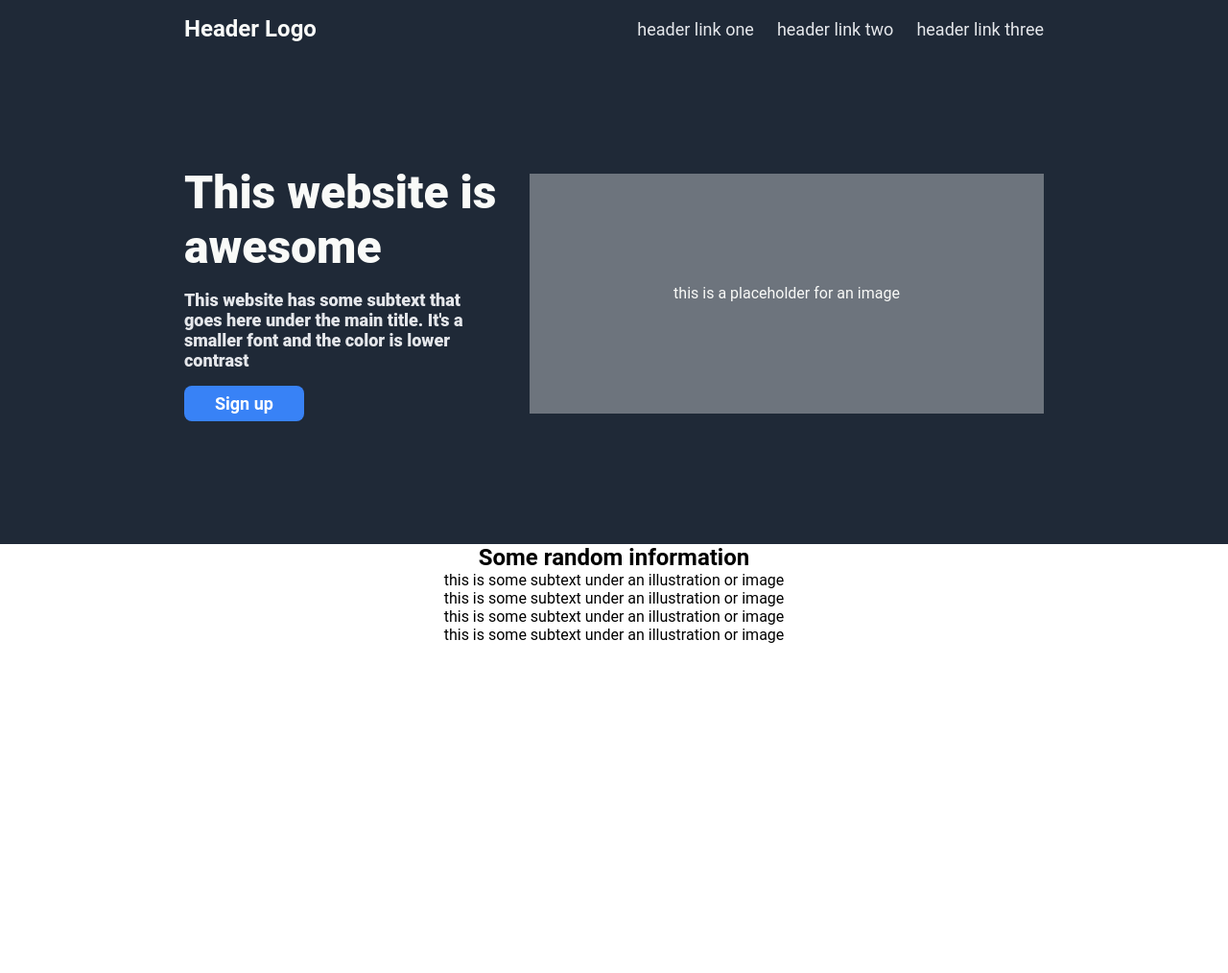
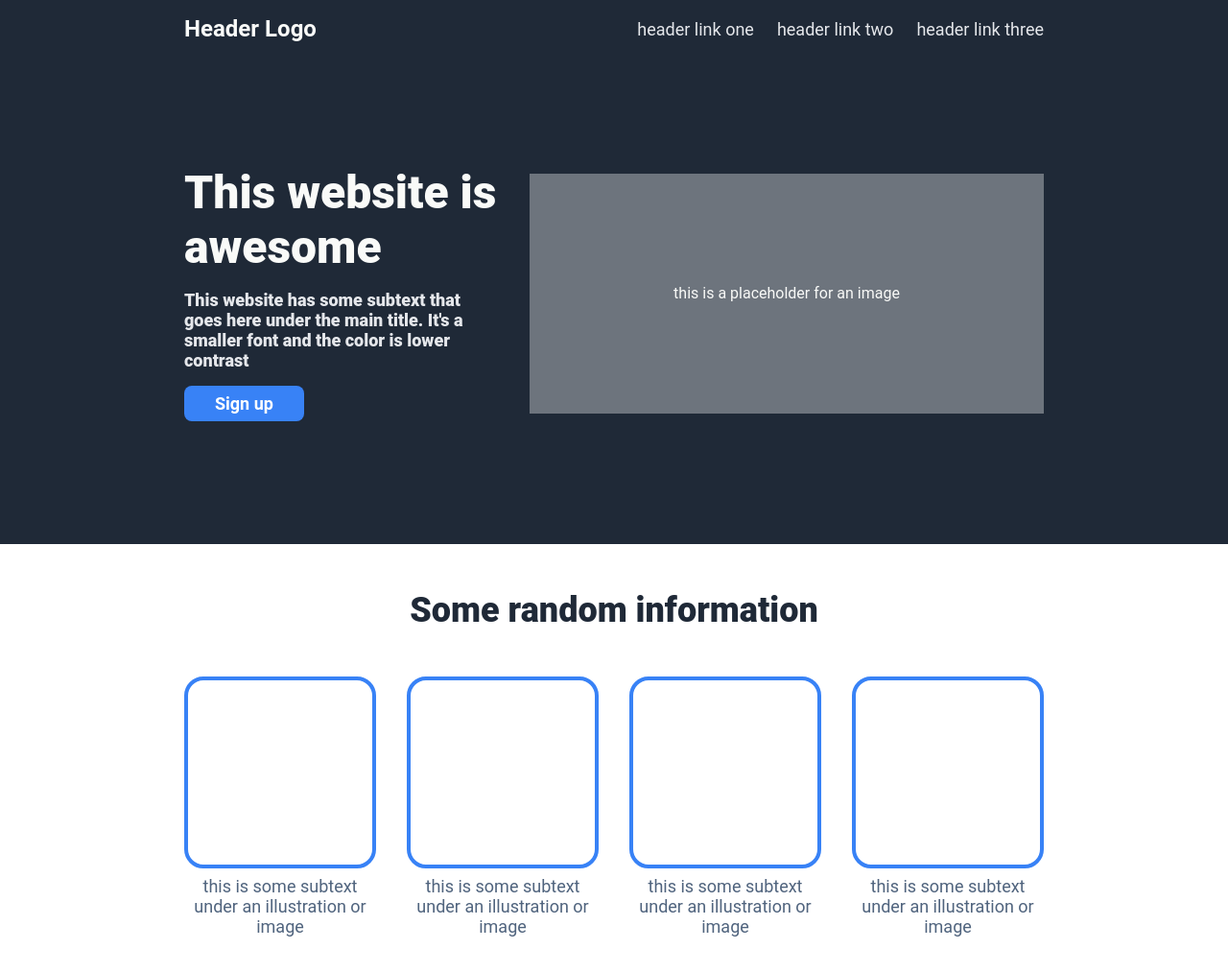
Before and after one commit to KezerSouza/odin-landing-page-project, a plain HTML site: page index.html in a window 1280 px wide. Shown: the whole page at 96% size. Before the commit the page ends 800 px from the top, so only its background shows below. Drawn offline with Linux system fonts and the light colour scheme.

Commit message:
Finished second section

```diff
--- a/index.html
+++ b/index.html
@@ -43,23 +43,23 @@
 
                 <div class="cards-container">
 
-                    <div class="card-container-one">
-                        <div class="card-box-x"></div>
+                    <div class="card-container">
+                        <div class="card-box"></div>
                         <p class="card-text">this is some subtext under an illustration or image</p>
                     </div>
 
-                    <div class="card-container-two">
-                        <div class="card-box-x"></div>
+                    <div class="card-container">
+                        <div class="card-box"></div>
                         <p class="card-text">this is some subtext under an illustration or image</p>
                     </div>
 
-                    <div class="card-container-three">
-                        <div class="card-box-x"></div>
+                    <div class="card-container">
+                        <div class="card-box"></div>
                         <p class="card-text">this is some subtext under an illustration or image</p>
                     </div>
 
-                    <div class="card-container-four">
-                        <div class="card-box-x"></div>
+                    <div class="card-container">
+                        <div class="card-box"></div>
                         <p class="card-text">this is some subtext under an illustration or image</p>
                     </div>
 
--- a/style.css
+++ b/style.css
@@ -60,7 +60,6 @@
     padding: auto;
     background-color: #6D747D;
 
-    flex: 1;
     display: flex;
     justify-content: center;
     align-items: center;
@@ -112,8 +111,51 @@
     background-color: white;
     flex-direction: column;
 
-    /* padding: 112px 192px 128px 192px; */
+    padding-bottom: 144px;
     /* gap: 32px; */
 
     align-items: center;
 }
+
+.second-section-title {
+    padding: 48px 0px 48px;
+    font-size: 36px;
+    color: #1F2937;
+    font-weight: 900;
+}
+
+.cards-container {
+    display: flex;
+    justify-content: center;
+
+    gap: 32px;
+}
+
+.card-box {
+    height: 200px;
+    width: 200px;
+    border: 4px solid;
+    border-color: #3882F6;
+    border-radius: 20px;
+
+    flex-shrink: 0;
+    flex-basis: 200px;
+}
+
+.card-container {
+    display: flex;
+    width: 200px;
+    flex-shrink: 0;
+    flex-basis: 200px;
+    flex-direction: column;
+    align-items: center;
+    gap: 8px;
+}
+
+.card-text {
+    font-size: 18px;
+    color: #50647e;
+
+    width: 200px;
+    text-align: center;
+}
```
